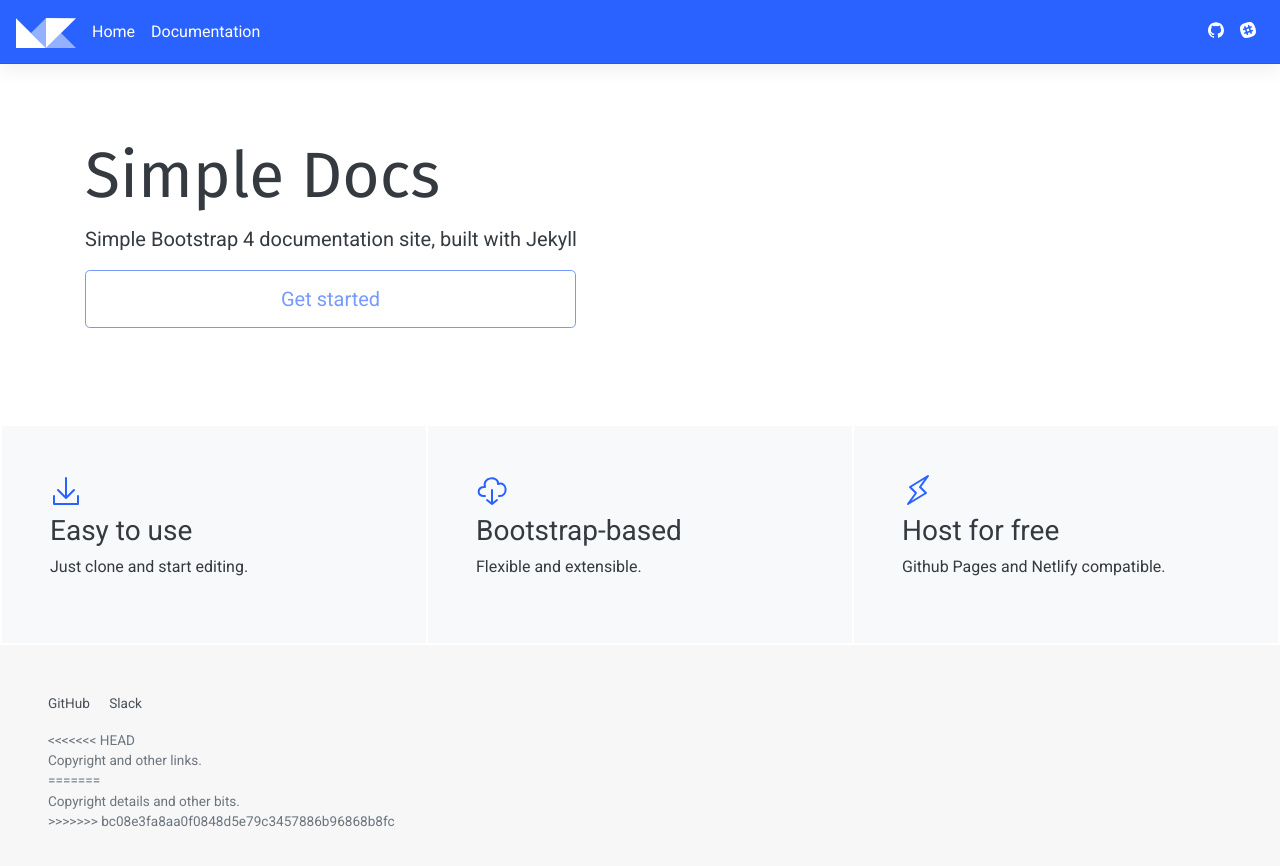
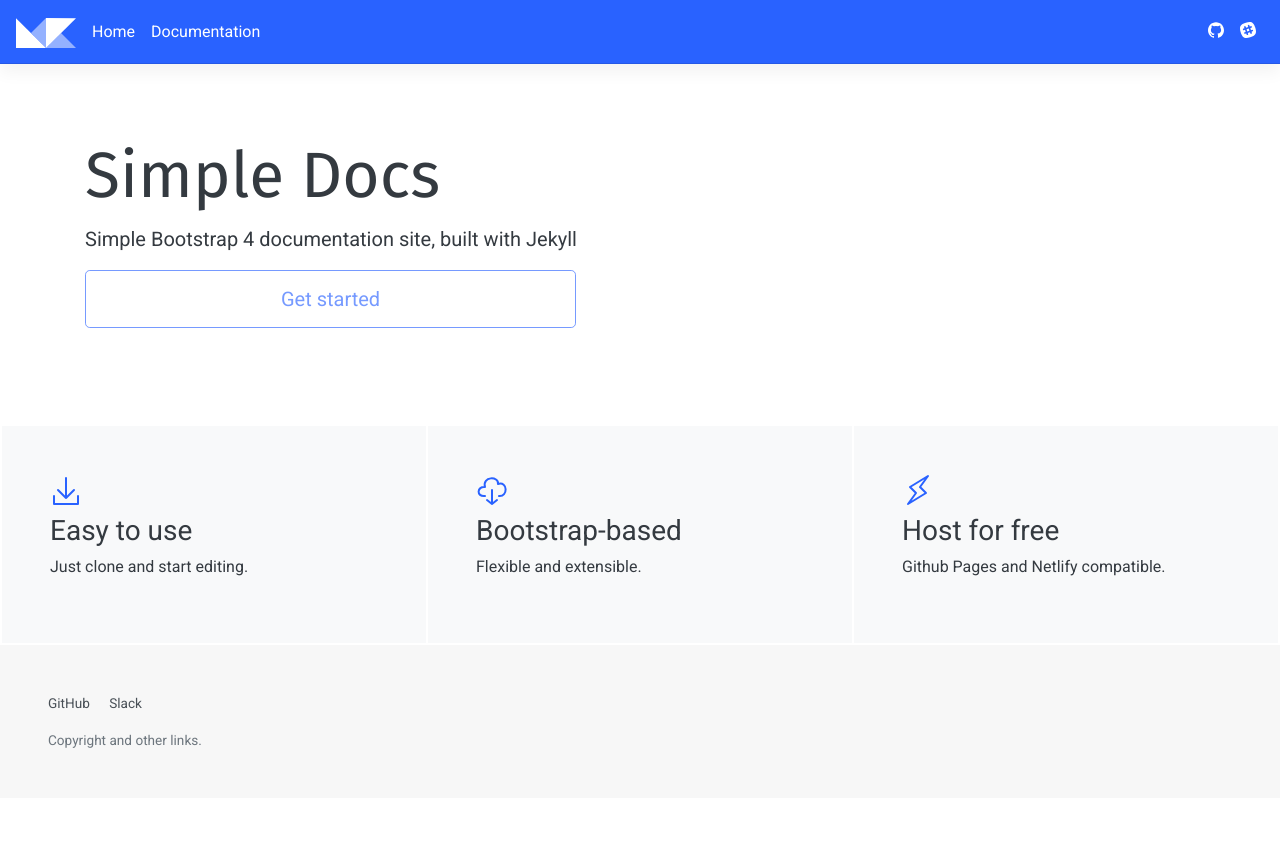
Before and after one commit to MattKevan/Jekyll-Simple-Docs, a Jekyll site: the page built from index.html, in a window 1280 px wide. Shown: the top 866 px of the page. Built offline with Jekyll 4.4.1, drawn with Linux system fonts in a browser that asks for light colours; a script that is not in the unit is left out.

Commit message:
Update footer.html

```diff
--- a/_includes/footer.html
+++ b/_includes/footer.html
@@ -5,10 +5,7 @@
       <li><a href="{{ site.slack }}">Slack</a></li>
 
     </ul>
-<<<<<<< HEAD
     <p>Copyright and other links.</p>
-=======
-    <p>Copyright details and other bits.</p>
->>>>>>> bc08e3fa8aa0f0848d5e79c3457886b96868b8fc
+
   </div>
 </footer>
```
